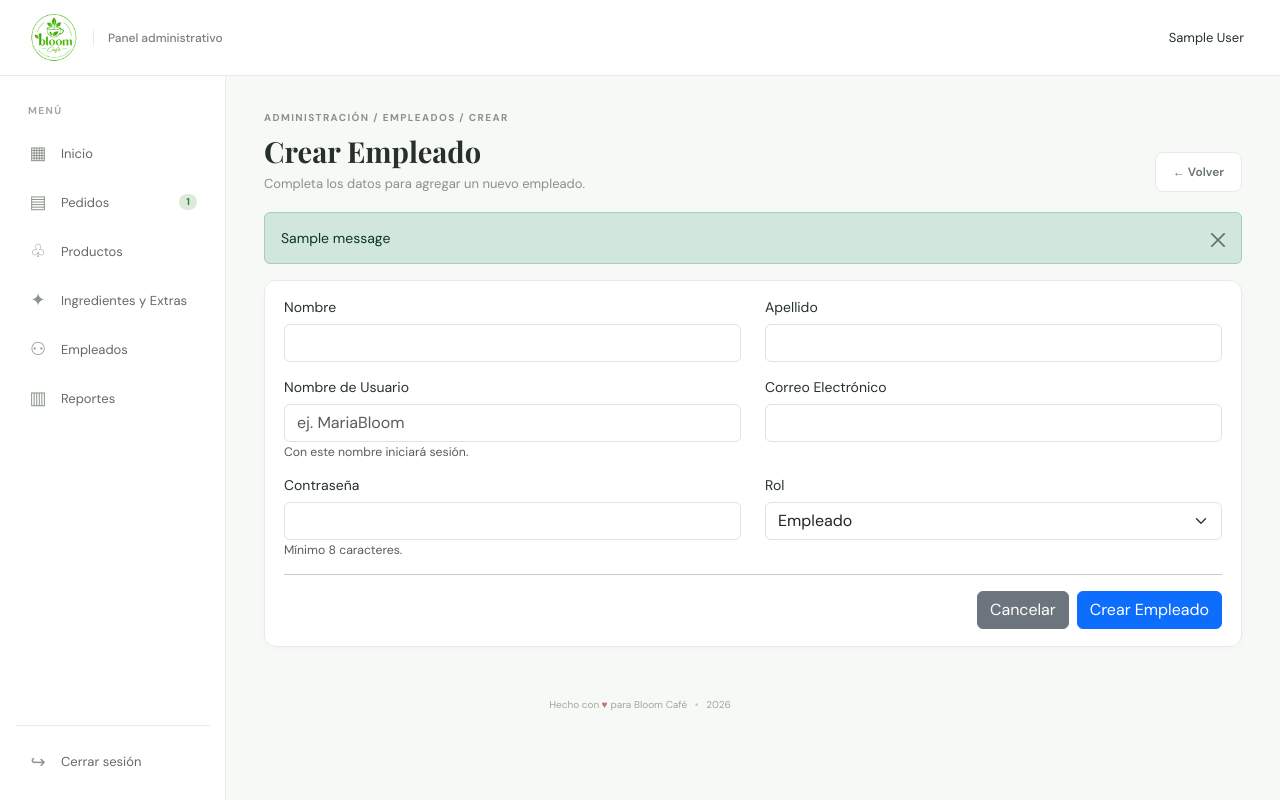
After one commit to JMauRamos/bloom_cafe-IS001, a Django app: page /pedidos/empleados/crear/ in a window 1280 px wide. The commit adds this page. Run offline with Django 5.2, Linux system fonts and the light colour scheme; a user stored in the database is signed in; tables that the repository leaves empty hold one stand-in row (values such as "Sample post"); one stand-in notice (Sample message) is shown; some libraries are stand-ins or nearby versions.

Commit message:
Avance funciones de empleados

```diff
--- a/IS001v1.0/SWU/IS001v1.0/pedidos/models.py
+++ b/IS001v1.0/SWU/IS001v1.0/pedidos/models.py
@@ -1,4 +1,5 @@
 from django.db import models
+from django.conf import settings
 
 # Create your models here.
 
@@ -14,10 +15,13 @@ class Pedido(models.Model):
     hora_entrega = models.TimeField(verbose_name='Hora de Entrega')
     lugar_entrega = models.CharField(max_length=20, choices=LUGARES_ENTREGA)
     metodo_pago = models.CharField(max_length=20, choices=METODOS_PAGO)
+    empleado_preparacion = models.ForeignKey(settings.AUTH_USER_MODEL, on_delete=models.PROTECT, null=True, blank=True, related_name='pedidos_preparados', verbose_name='Empleado que preparó')
 
-    def avanzar_estado(self):
+    def avanzar_estado(self, empleado=None):
         if self.estado == 'PENDIENTE':
             self.estado = 'PREPARANDO'
+            if empleado is not None and self.empleado_preparacion is None:
+                self.empleado_preparacion = empleado
         elif self.estado == 'PREPARANDO':
             self.estado = 'LISTO'
         elif self.estado == 'LISTO':
--- /dev/null
+++ b/IS001v1.0/SWU/IS001v1.0/pedidos/templates/panel_admin/crear_empleado.html
@@ -0,0 +1,85 @@
+{% extends "base_empleados.html" %}
+{% load static %}
+
+{% block title %} Crear Empleado {% endblock %}
+
+{% block styles %}
+  <link rel="stylesheet" href="{% static 'css/productos.css' %}">
+{% endblock %}
+
+{% block contenido %}
+<main class="main">
+    <div class="page-heading">
+        <div>
+            <p class="eyebrow">ADMINISTRACIÓN / EMPLEADOS / CREAR</p>
+            <h1>Crear Empleado</h1>
+            <p class="sub">Completa los datos para agregar un nuevo empleado.</p>
+        </div>
+        <a href="{% url 'empleados' %}" class="button secondary">← Volver</a>
+    </div>
+
+    {% if messages %}
+        {% for message in messages %}
+            <div class="alert alert-{{ message.tags }} alert-dismissible fade show" role="alert">
+                {{ message }}
+                <button type="button" class="btn-close" data-bs-dismiss="alert"></button>
+            </div>
+        {% endfor %}
+    {% endif %}
+
+    <section class="panel">
+        <form method="POST" action="{% url 'crear_empleado' %}">
+            {% csrf_token %}
+
+            <div class="row mb-3">
+                <div class="col-md-6">
+                    <label class="form-label">Nombre</label>
+                    <input type="text" name="first_name" class="form-control" required>
+                </div>
+                <div class="col-md-6">
+                    <label class="form-label">Apellido</label>
+                    <input type="text" name="last_name" class="form-control" required>
+                </div>
+            </div>
+
+            <div class="row mb-3">
+                <div class="col-md-6">
+                    <label class="form-label">Nombre de Usuario</label>
+                    <input type="text" name="username" class="form-control" placeholder="ej. MariaBloom" required>
+                    <small class="text-muted">Con este nombre iniciará sesión.</small>
+                </div>
+                <div class="col-md-6">
+                    <label class="form-label">Correo Electrónico</label>
+                    <input type="email" name="email" class="form-control" required>
+                </div>
+            </div>
+
+            <div class="row mb-3">
+                <div class="col-md-6">
+                    <label class="form-label">Contraseña</label>
+                    <input type="password" name="password" class="form-control" required minlength="8">
+                    <small class="text-muted">Mínimo 8 caracteres.</small>
+                </div>
+                <div class="col-md-6">
+                    <label class="form-label">Rol</label>
+                    <select name="rol" class="form-select" required>
+                        <option value="EMPLEADO" selected>Empleado</option>
+                        <option value="DUENA">Administrativo</option>
+                    </select>
+                </div>
+            </div>
+
+            <hr>
+
+            <div class="d-flex justify-content-end gap-2">
+                <a href="{% url 'empleados' %}" class="btn btn-secondary">Cancelar</a>
+                <button type="submit" class="btn btn-primary">Crear Empleado</button>
+            </div>
+        </form>
+    </section>
+</main>
+{% endblock %}
+
+{% block scripts %}
+
+{% endblock %}
--- a/IS001v1.0/SWU/IS001v1.0/pedidos/templates/panel_admin/pedidos_admin.html
+++ b/IS001v1.0/SWU/IS001v1.0/pedidos/templates/panel_admin/pedidos_admin.html
@@ -177,6 +177,7 @@
                                    <p class="mb-1"><strong>Cliente:</strong> <span id="detalle-cliente"></span></p>
                                    <p class="mb-1"><strong>Teléfono:</strong> <span id="detalle-telefono"></span></p>
                                    <p class="mb-1"><strong>Lugar de Entrega:</strong> <span id="detalle-lugar"></span></p>
+                                   <p class="mb-1"><strong>Preparado por:</strong> <span id="detalle-empleado"></span></p>
                               </div>
                               <div class="col-md-6">
                                    <p class="mb-1"><strong>Fecha:</strong> <span id="detalle-fecha"></span></p>
--- a/IS001v1.0/SWU/IS001v1.0/pedidos/urls.py
+++ b/IS001v1.0/SWU/IS001v1.0/pedidos/urls.py
@@ -7,6 +7,10 @@ urlpatterns = [
     path('checkout/', views.checkout, name='checkout'),
     path('dashboard/', views.dashboard, name='dashboard'),
     path('en_preparacion/', views.pedidos_admin, name='pedidos_admin'),
+    path('empleados/', views.empleados, name='empleados'),
+    path('empleados/crear/', views.crear_empleado, name='crear_empleado'),
+    path('empleados/eliminar/<int:empleado_id>/', views.eliminar_empleado, name='eliminar_empleado'),
+    path('empleados/editar/<int:empleado_id>/', views.editar_empleado, name='editar_empleado'),
     path('productos/', views.productos_admin, name='productos_admin'),
     path('productos/crear/', views.crear_producto, name='crear_producto'),
     path('productos/eliminar/<int:producto_id>/', views.eliminar_producto, name='eliminar_producto'),
--- a/IS001v1.0/SWU/IS001v1.0/pedidos/views.py
+++ b/IS001v1.0/SWU/IS001v1.0/pedidos/views.py
@@ -7,11 +7,12 @@ from django.http import JsonResponse
 from django.db import transaction
 from django.db.models import ProtectedError
 from django.contrib import messages
-from datetime import date
 from .models import Pedido, DetallePedido, Modificacion
 from menu.models import VarianteProducto, Ingrediente, Producto, Categoria, Tamaño
+from usuarios.models import Empleado
 from usuarios.decorators import solo_duena
 from decimal import Decimal, InvalidOperation
+from datetime import date, time, datetime, timedelta
 from django.urls import reverse
 
 
@@ -65,7 +66,7 @@ def avanzar_estado_pedido(request, pedido_id):
             'error': 'El pedido ya está finalizado'
         }, status=400)
 
-    pedido.avanzar_estado()
+    pedido.avanzar_estado(empleado=request.user)
 
     return JsonResponse({
         'status': 'success',
@@ -114,6 +115,7 @@ def api_detalle_pedido(request, pedido_id):
             'metodo_pago': pedido.get_metodo_pago_display(),
             'total': float(pedido.total),
             'detalles': detalles_list,
+            'empleado_preparacion': pedido.empleado_preparacion.first_name + ' ' + pedido.empleado_preparacion.last_name if pedido.empleado_preparacion else 'Sin asignar',
         }
 
         return JsonResponse(data)
@@ -320,6 +322,19 @@ def cambiar_disponibilidad(request, producto_id):
 
     return redirect('productos_admin')
 
+def horarios_pedido(hora_inicio, hora_fin):
+    horarios = []
+    minutos_actuales = hora_inicio.hour * 60 + hora_inicio.minute
+    minutos_fin = hora_fin.hour * 60 + hora_fin.minute
+
+    while minutos_actuales <= minutos_fin:
+        h = minutos_actuales // 60
+        m = minutos_actuales % 60
+        horarios.append(time(h, m))
+        minutos_actuales += 10
+
+    return horarios
+
 def checkout(request):
     if request.method == 'POST':
         try:
@@ -330,6 +345,41 @@ def checkout(request):
             if not carrito:
                 return JsonResponse({
                     'error': 'El carrito está vacío'
+                }, status=400)
+
+            try:
+                fecha_entrega = datetime.strptime(datos.get('fecha'), '%Y-%m-%d').date()
+            except (ValueError, TypeError):
+                return JsonResponse({
+                    'error': 'La fecha de entrega no es válida.'
+                }, status=400)
+
+            if fecha_entrega < date.today():
+                return JsonResponse({
+                    'error': 'No puedes programar un pedido para una fecha pasada.'
+                }, status=400)
+
+            try:
+                hora_entrega = datetime.strptime(datos.get('hora'), '%H:%M').time()
+            except (ValueError, TypeError):
+                return JsonResponse({
+                    'error': 'La hora de entrega no es válida.'
+                }, status=400)
+
+            en_manana = time(7, 0) <= hora_entrega <= time(11, 0)
+            en_tarde = time(17, 0) <= hora_entrega <= time(21, 0)
+
+            if not (en_manana or en_tarde):
+                return JsonResponse({
+                    'error': 'Horario no disponible. Solo se permite de 7:00 a 11:00 AM o de 5:00 a 9:00 PM.'
+                }, status=400)
+
+            fecha_hora_entrega = datetime.combine(fecha_entrega, hora_entrega)
+            ahora_con_margen = datetime.now() + timedelta(minutes=10)
+
+            if fecha_hora_entrega < ahora_con_margen:
+                return JsonResponse({
+                    'error': f'La hora de entrega debe ser al menos {10} minutos después de la hora actual.'
                 }, status=400)
 
             with transaction.atomic():
@@ -455,7 +505,16 @@ def checkout(request):
                 'error': 'Hubo un error al procesar el pedido en el servidor.'
             }, status=500)
 
-    return render(request, 'pedidos/checkout.html')
+    horarios_manana = horarios_pedido(time(7, 0), time(11, 0))
+    horarios_tarde = horarios_pedido(time(17, 0), time(21, 0))
+
+    contexto = {
+        'horarios_manana': horarios_manana,
+        'horarios_tarde': horarios_tarde,
+        'hoy': date.today(),
+    }
+
+    return render(request, 'pedidos/checkout.html', contexto)
 
 
 def api_mis_pedidos(request, telefono):
@@ -716,3 +775,102 @@ def extras_admin(request):
     return render(request, 'panel_admin/extras_admin.html', {
         'extras': extras
     })
+
+@login_required(login_url='inicio')
+@solo_duena
+def empleados(request):
+    empleados = Empleado.objects.filter(rol='Empleado')
+
+    contexto = {
+        'empleados': empleados,
+    }
+    return render(request, 'panel_admin/empleados.html', contexto)
+
+@login_required(login_url='inicio')
+@solo_duena
+def crear_empleado(request):
+    if request.method == 'POST':
+        username = request.POST.get('username', '').strip()
+        first_name = request.POST.get('first_name', '').strip()
+        last_name = request.POST.get('last_name', '').strip()
+        email = request.POST.get('email', '').strip()
+        password = request.POST.get('password', '')
+        rol = request.POST.get('rol', 'EMPLEADO')
+
+        if Empleado.objects.filter(username=username).exists():
+            messages.error(request, f'El nombre de usuario "{username}" ya está en uso.')
+            return render(request, 'panel_admin/crear_empleado.html')
+
+        try:
+            empleado = Empleado.objects.create_user(
+                username=username,
+                first_name=first_name,
+                last_name=last_name,
+                email=email,
+                password=password,
+                rol=rol,
+            )
+            messages.success(
+                request,
+                f'Empleado "{empleado.first_name} {empleado.last_name}" creado correctamente.'
+            )
+            return redirect('empleados')
+        except Exception as e:
+            messages.error(request, f'Error al crear el empleado: {e}')
+            return render(request, 'panel_admin/crear_empleado.html')
+
+    return render(request, 'panel_admin/crear_empleado.html')
+
+@login_required(login_url='inicio')
+@solo_duena
+def editar_empleado(request, empleado_id):
+    empleado = get_object_or_404(Empleado, id=empleado_id)
+
+    if request.method == 'POST':
+        empleado.username = request.POST.get('username', '').strip()
+        empleado.first_name = request.POST.get('first_name', '').strip()
+        empleado.last_name = request.POST.get('last_name', '').strip()
+        empleado.email = request.POST.get('email', '').strip()
+        empleado.password = request.POST.get('password', '')
+        empleado.rol = request.POST.get('rol', 'EMPLEADO')
+
+        messages.success(
+            request,
+            f'Producto "{empleado.first_name} {empleado.last_name}" actualizado.'
+        )
+
+        return redirect('empleados')
+
+    contexto = {
+        'empleado': empleado,
+    }
+
+    return render(request, 'panel_admin/editar_empleado.html', contexto)
+
+@login_required(login_url='inicio')
+@solo_duena
+def eliminar_empleado(request, empleado_id):
+    if request.method == 'POST':
+        empleado = get_object_or_404(Empleado, id=empleado_id)
+        nombre_empleado = f"{empleado.first_name} {empleado.last_name}".strip() or empleado.username
+
+        if empleado.rol != 'EMPLEADO':
+            messages.error(request, 'Solo puedes eliminar empleados, no dueñas.')
+            return redirect('empleados')
+
+        try:
+            empleado.delete()
+            messages.success(request, f'El empleado "{nombre_empleado}" fue eliminado correctamente.')
+
+        except ProtectedError:
+            messages.error(
+                request,
+                'No se puede eliminar este empleado porque tiene pedidos asociados.'
+            )
+
+        except Exception as e:
+            messages.error(request, f'Error al eliminar: {e}')
+
+        return redirect('empleados')
+
+    return redirect('empleados')
--- a/IS001v1.0/SWU/IS001v1.0/sistema_gestion_pedidos/settings.py
+++ b/IS001v1.0/SWU/IS001v1.0/sistema_gestion_pedidos/settings.py
@@ -13,6 +13,7 @@ https://docs.djangoproject.com/en/6.1/ref/settings/
 from pathlib import Path
 import os
 from dotenv import load_dotenv
+from django.contrib.messages import constants as messages
 
 load_dotenv()
 
@@ -146,3 +147,7 @@ MAILERS = {
         'BACKEND': 'django.core.mail.backends.console.EmailBackend',
     },
 }
+
+MESSAGE_TAGS = {
+    messages.ERROR: 'danger',
+}
--- a/IS001v1.0/SWU/IS001v1.0/static/js/pedidosAdmin.js
+++ b/IS001v1.0/SWU/IS001v1.0/static/js/pedidosAdmin.js
@@ -146,6 +146,7 @@ document.addEventListener('DOMContentLoaded', () => {
                 document.getElementById('detalle-hora').textContent = data.hora;
                 document.getElementById('detalle-pago').textContent = data.metodo_pago;
                 document.getElementById('detalle-total').textContent = data.total.toFixed(2);
+                document.getElementById('detalle-empleado').textContent = data.empleado_preparacion;
 
                 let html = '';
                 data.detalles.forEach(detalle => {
--- a/IS001v1.0/SWU/IS001v1.0/templates/base_empleados.html
+++ b/IS001v1.0/SWU/IS001v1.0/templates/base_empleados.html
@@ -29,11 +29,10 @@
         <a href="{%url 'pedidos_admin' %}" class="{% if request.resolver_match.url_name == 'pedidos_admin' %}active{% endif %}"><span>▤</span> Pedidos {% if pedidos_pendientes_count > 0 %} <i class="badge"> {{ pedidos_pendientes_count }} </i> {% endif %} </a>
         <a href="{%url 'productos_admin' %}" class="{% if 'producto' in request.resolver_match.url_name %}active{% endif %}"><span>♧</span>Productos</a>
         {% if user.rol == 'DUENA' %}
-        <a href="{% url 'ingredientes_admin' %}"
-       class="{% if request.resolver_match.url_name == 'ingredientes_admin' %}active{% endif %}">
-       <span>✦</span>Ingredientes y Extras
-  </a>
-
+        <a href="{% url 'ingredientes_admin' %}" class="{% if request.resolver_match.url_name == 'ingredientes_admin' %}active{% endif %}">
+          <span>✦</span>Ingredientes y Extras
+        </a>
+        <a href="{%url 'empleados' %}" class="{% if request.resolver_match.url_name == 'empleados' %}active{% endif %}"><span>⚇</span>Empleados</a>
         <a href="#reportes"><span>▥</span>Reportes</a>
         {% endif %}
       </nav>
```
Also changed, not shown: IS001v1.0/SWU/IS001v1.0/pedidos/templates/panel_admin/editar_empleado.html (added, +84 -0 lines), IS001v1.0/SWU/IS001v1.0/pedidos/templates/panel_admin/empleados.html (added, +87 -0 lines), IS001v1.0/SWU/IS001v1.0/pedidos/templates/pedidos/checkout.html (+16 -2 lines), IS001v1.0/SWU/IS001v1.0/static/js/adminEmpleados.js (added, +10 -0 lines), IS001v1.0/SWU/IS001v1.0/static/js/checkout.js (+51 -0 lines), IS001v1.0/SWU/IS001v1.0/pedidos/migrations/0006_pedido_empleado_preparacion.py (added), IS001v1.0/SWU/IS001v1.0/pedidos/templates/panel_admin/crear_producto.html (line endings or trailing spaces).
